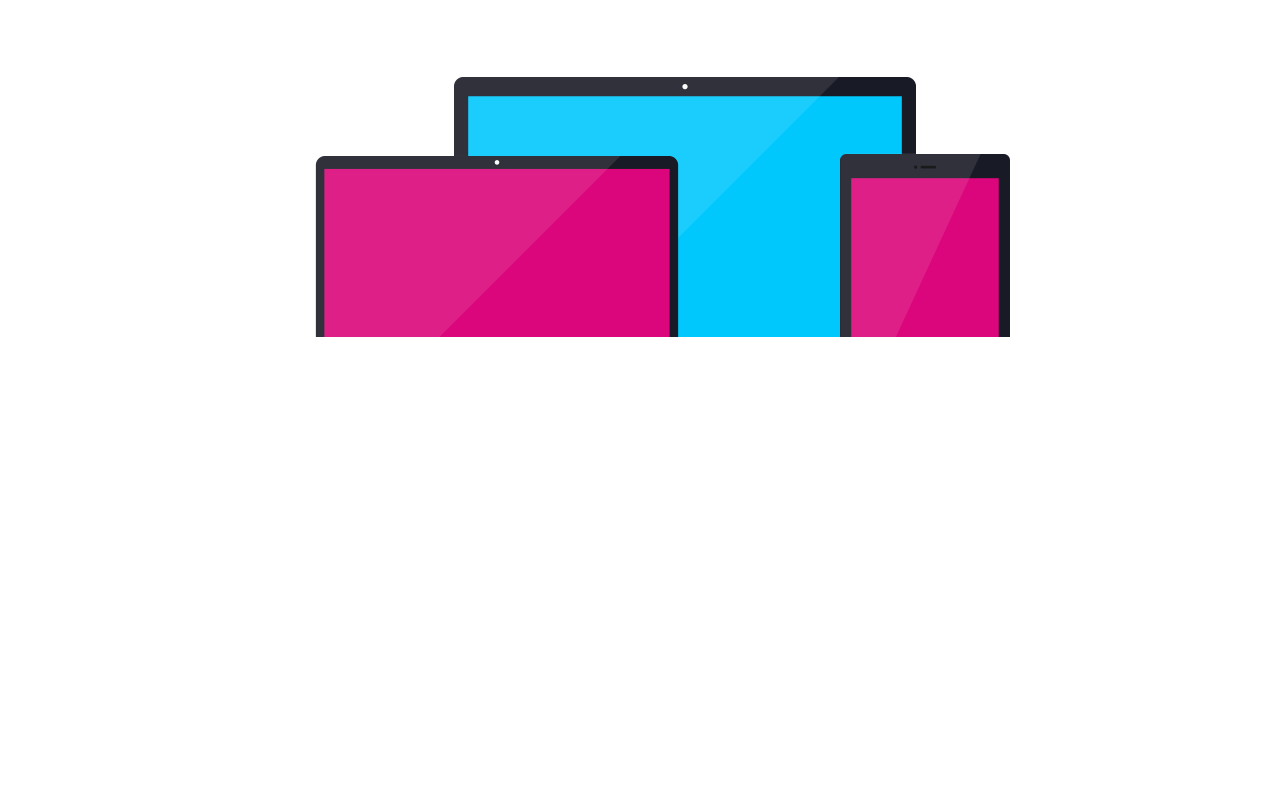
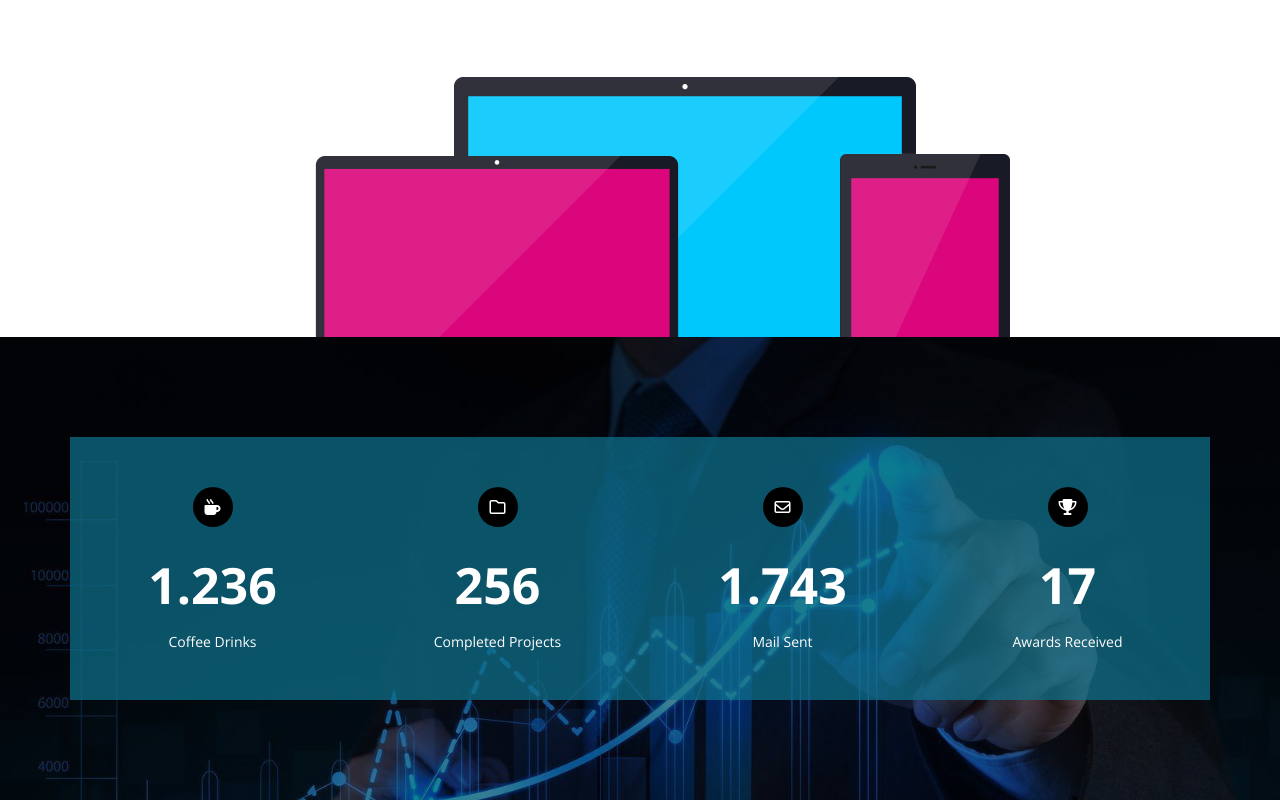
Before and after one commit to Ahmed-harby788/Template-2, a plain HTML site: page index.html in a window 1280 px wide. Shown: the part 4286-5086 px from the top of the page. Before the commit the page ends 4623 px from the top, so only its background shows below. Drawn offline with nearby package versions, Linux system fonts and the light colour scheme; a web font is replaced by a local one.

Commit message:
Add statistics

```diff
--- a/css/kasper.css
+++ b/css/kasper.css
@@ -483,3 +483,70 @@ padding: 15px 0;
     }
 }
 /* End About */
+/* start statistics */
+.stats{
+    padding-top: var(--section-padding);
+    padding-bottom: var(--section-padding);
+    text-align: center;
+    background-image: url(../image/statistics.jpg);
+    background-size: cover;
+    position: relative;
+}
+.stats::before{
+    content: "";
+    height: 100%;
+    width: 100%;
+    position: absolute;
+    top: 0;
+    left: 0;
+    background-color: rgb(0 0 0/ 40%);
+}
+.stats .container{
+    position: relative;
+    display: flex;
+    flex-wrap: wrap;
+}
+.stats .container .box{
+    color: white;
+    padding: 50px;
+    background-color: var(--transparent-color);
+}
+@media (max-width: 767px){
+    .stats .container .box{
+        flex-basis: 100%;
+    }
+}
+@media (min-width: 768px){
+    .stats .container .box{
+        flex-basis: 50%;
+    }
+}
+@media (min-width: 992px){
+    .stats .container .box{
+        flex-basis: 25%;
+    }
+}
+.stats .container .box i{
+    background-color: black;
+    height: 40px;
+    width: 40px;
+    border-radius: 50%;
+    display: flex;
+    justify-content: center;
+    align-items: center;
+    margin: 0 auto 30px;
+}
+.stats .container .box .number{
+    font-size: 50px;
+    font-weight: bold;
+}
+.stats .container .box p{
+    margin-top: 20px;
+    font-size: 14px;
+}
+@media (max-width: 767px){
+    .stats .container .box{
+        border-bottom: 5px solid black;
+    }
+}
+/* End statistics */
--- a/index.html
+++ b/index.html
@@ -209,5 +209,31 @@
         </div>
     </div>
     <!-- End About -->
+    <!-- start statistics -->
+    <div class="stats">
+        <div class="container">
+            <div class="box">
+                <i class="fas fa-mug-hot"></i>
+                <div class="number">1.236</div>
+                <p>Coffee Drinks</p>
+            </div>
+            <div class="box">
+                <i class="far fa-folder"></i>
+                <div class="number">256</div>
+                <p>Completed Projects</p>
+            </div>
+            <div class="box">
+                <i class="far fa-envelope"></i>
+                <div class="number">1.743</div>
+                <p>Mail Sent</p>
+            </div>
+            <div class="box">
+                <i class="fas fa-trophy"></i>
+                <div class="number">17</div>
+                <p>Awards Received</p>
+            </div>
+        </div>
+    </div>
+    <!-- End statistics -->
 </body>
 </html>
```
Also changed, not shown: image/statistics.jpg (added).
